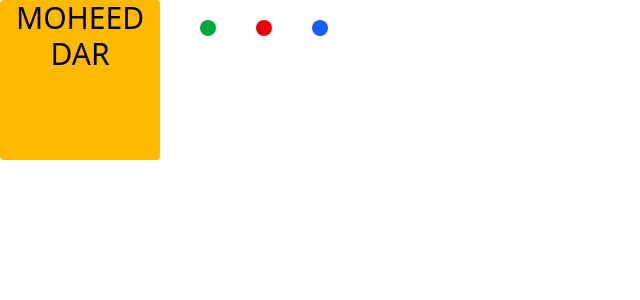
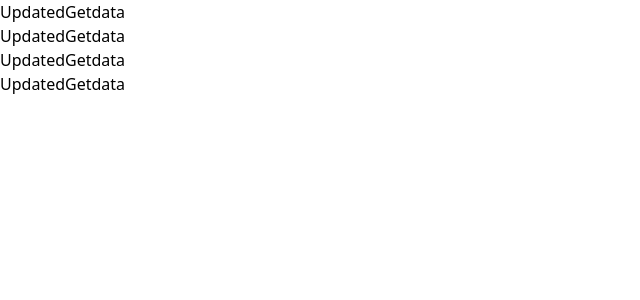
Before and after one commit to Moheed-Dar/React-19, a React (Vite) app: page / in a window 1280 px wide. Shown: the top 300 px of the page, without its empty margins (0-640 px from the left). Built offline with nearby package versions, Linux system fonts and the light colour scheme.

Commit message:
funcion with props 1 components to another components

```diff
--- a/src/App.jsx
+++ b/src/App.jsx
@@ -1,49 +1,18 @@
-import { useRef } from 'react'
+import React from 'react'
+import User from './User.jsx'
 function App() {
-    const h1Ref = useRef(null);
-    const divRef = useRef(null);
-    const h1Handler = () => {
-        h1Ref.current.style.color = "yellow"
+    const handleupdated =(name)=>{
+        alert(name)
     }
-    const divhandler = () => {
-        divRef.current.style.backgroundColor = "black"
-    }
-    const handleclick =()=>{
-        h1Handler();
-        divhandler();
-    }
-    const h2Ref = useRef(null);
-    const div1Ref = useRef(null);
-    const h2Handler = () => {
-        h1Ref.current.style.color = "red"
-    }
-    const div1handler = () => {
-        divRef.current.style.backgroundColor = "orange"
-    }
-    const handle1click =()=>{
-        h2Handler();
-        div1handler();
-    }
-    const h3Ref = useRef(null);
-    const div2Ref = useRef(null);
-    const h3Handler = () => {
-        h1Ref.current.style.color = "aqua"
-    }
-    const div2handler = () => {
-        divRef.current.style.backgroundColor = "red"
-    }
-    const handle2click =()=>{
-        h3Handler();
-        div2handler();
+    const getdata =()=>{
+        alert("this is getdata field in snd")
     }
     return (
-        <div className="flex ">
-            <div ref={divRef} className='w-40 h-40 bg-amber-400 rounded-sm  ' >
-                <h1 ref={h1Ref} className='text-3xl uppercase text-center  ' >moheed dar</h1>
-            </div>
-            <button onClick={handleclick} className='w-4 h-4 ms-10 mt-5 rounded-full bg-green-600' ></button>
-            <button onClick={handle1click} className='w-4 h-4 ms-10 mt-5 rounded-full bg-red-600' ></button>
-            <button onClick={handle2click} className='w-4 h-4 ms-10 mt-5 rounded-full bg-blue-600' ></button>
+        <div>
+                <User  handleupdated={handleupdated}  name='moheed' getdata={getdata} />
+                <User  handleupdated={handleupdated}  name='saad' getdata={getdata} />
+                <User  handleupdated={handleupdated}  name='usman' getdata={getdata} />
+                <User  handleupdated={handleupdated}  name='zahid' getdata={getdata} />
         </div>
     )
 }
--- /dev/null
+++ b/src/User.jsx
@@ -0,0 +1,12 @@
+import React from 'react'
+
+function User({handleupdated,name,getdata}) {
+  return (
+    <div>
+        <button  onClick={()=>handleupdated(name)} >Updated</button>
+        <button  onClick={getdata} >Getdata</button>
+    </div>
+  )
+}
+
+export default User
```
